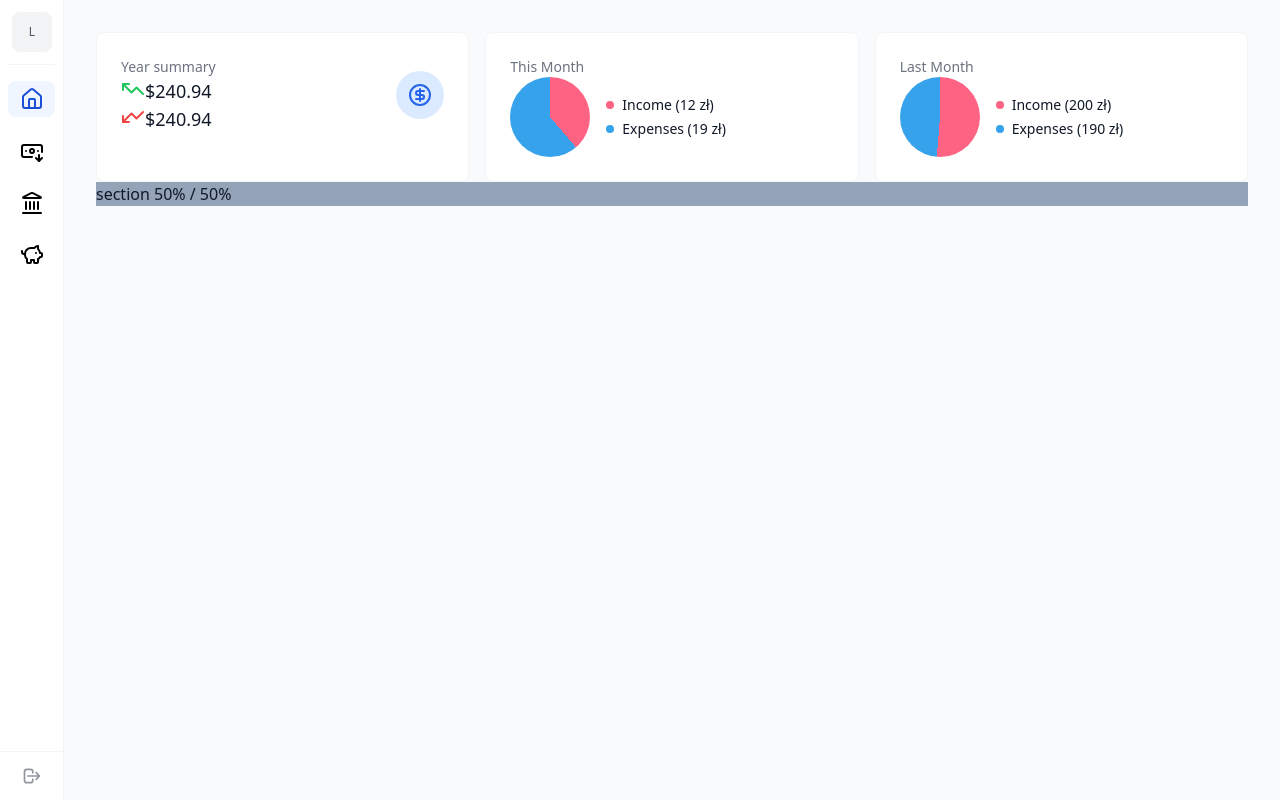
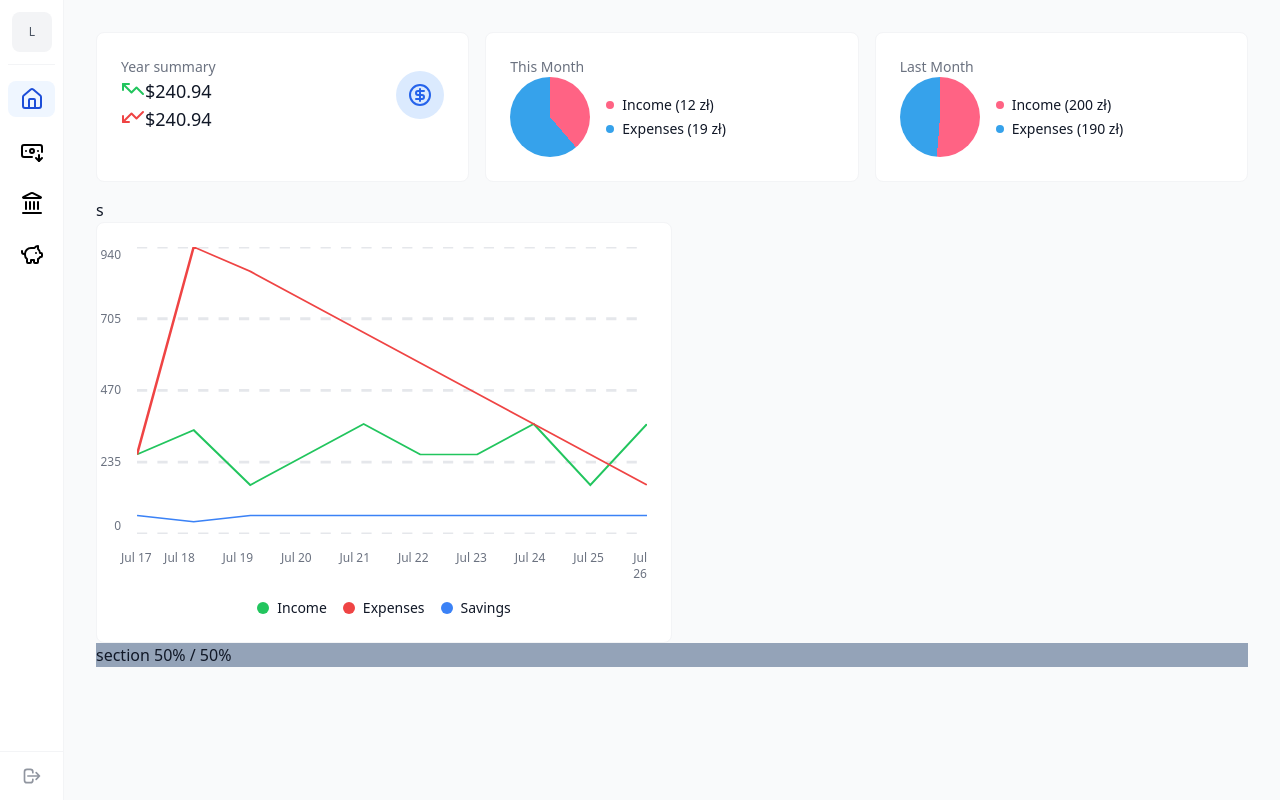
Before and after one commit to Just-Krzysztof/fe-budget, a React (Vite) app: page /dashboard in a window 1280 px wide. Built offline with nearby package versions, Linux system fonts and the light colour scheme.

Commit message:
Line chart

```diff
--- /dev/null
+++ b/src/components/LineChart.tsx
@@ -0,0 +1,154 @@
+type DataPoint = {
+  value: number;
+  label: string;
+};
+
+type LineChartProps = {
+  incomeData: DataPoint[];
+  expensesData: DataPoint[];
+  saveData: DataPoint[];
+  maxRecords?: number;
+  className?: string;
+};
+
+const colors = {
+  income: '#22c55e',
+  expenses: '#ef4444',
+  save: '#3b82f6',
+};
+
+export const LineChart = ({
+  incomeData,
+  expensesData,
+  saveData,
+  maxRecords = 10,
+  className,
+}: LineChartProps) => {
+  const slicedIncome = incomeData.slice(-maxRecords);
+  const slicedExpenses = expensesData.slice(-maxRecords);
+  const slicedSave = saveData.slice(-maxRecords);
+
+  const allData = [...slicedIncome, ...slicedExpenses, ...slicedSave];
+  const labels = [...new Set(allData.map((d) => d.label))].sort();
+  const maxValue = Math.max(...allData.map((d) => d.value), 0);
+
+  const generatePath = (data: DataPoint[]): string => {
+    if (data.length < 2) return '';
+    const sortedData = [...data].sort((a, b) => labels.indexOf(a.label) - labels.indexOf(b.label));
+    return sortedData
+      .map((point, i) => {
+        const x = (labels.indexOf(point.label) / (labels.length - 1)) * 100;
+        const y = 100 - (point.value / maxValue) * 100;
+        return `${i === 0 ? 'M' : 'L'} ${x.toFixed(2)} ${y.toFixed(2)}`;
+      })
+      .join(' ');
+  };
+
+  const yAxisLabels = [...Array(5)].map((_, i) => ({
+    value: (maxValue / 4) * (4 - i),
+    position: `${(i / 4) * 100}%`,
+  }));
+
+  return (
+    <div className={`w-full rounded-lg border border-gray-100 bg-white p-4 md:p-6 ${className}`}>
+      <div className="flex">
+        {/* Y-Axis */}
+        <div className="relative flex-shrink-0 pr-4 text-xs text-right text-gray-500">
+          {yAxisLabels.map(({ value, position }, i) => (
+            <div
+              key={i}
+              className="absolute right-4"
+              style={{
+                top: position,
+                transform:
+                  i === 4 ? 'translateY(-100%)' : i === 0 ? 'translateY(0)' : 'translateY(-50%)',
+              }}
+            >
+              {value.toFixed(0)}
+            </div>
+          ))}
+        </div>
+
+        {/* Chart Area */}
+        <div className="relative w-full aspect-video">
+          <svg
+            viewBox="0 0 100 100"
+            className="w-full h-full"
+            preserveAspectRatio="none"
+            aria-labelledby="chart-title"
+            role="img"
+          >
+            <title id="chart-title">Income, Expenses, and Savings Line Chart</title>
+            {/* Grid Lines */}
+            {[...Array(5)].map((_, i) => (
+              <line
+                key={i}
+                x1="0"
+                y1={(i * 100) / 4}
+                x2="100"
+                y2={(i * 100) / 4}
+                stroke="#e5e7eb"
+                strokeDasharray="2,2"
+              />
+            ))}
+
+            {/* Data Paths */}
+            <path
+              d={generatePath(slicedIncome)}
+              fill="none"
+              stroke={colors.income}
+              strokeWidth="0.5"
+            />
+            <path
+              d={generatePath(slicedExpenses)}
+              fill="none"
+              stroke={colors.expenses}
+              strokeWidth="0.5"
+            />
+            <path d={generatePath(slicedSave)} fill="none" stroke={colors.save} strokeWidth="0.5" />
+          </svg>
+        </div>
+      </div>
+
+      {/* X-Axis Labels */}
+      <div className="relative mt-4 h-4 w-full">
+        {labels.map((label, i) => (
+          <span
+            key={label}
+            className="absolute text-xs text-gray-500"
+            style={{
+              left: `${(i / (labels.length - 1)) * 100}%`,
+              transform:
+                i === 0
+                  ? 'translateX(0)'
+                  : i === labels.length - 1
+                    ? 'translateX(-100%)'
+                    : 'translateX(-50%)',
+            }}
+          >
+            {new Date(label).toLocaleDateString('en-US', { month: 'short', day: 'numeric' })}
+          </span>
+        ))}
+      </div>
+
+      {/* Legend */}
+      <div className="mt-8 flex justify-center gap-4 text-sm">
+        <div className="flex items-center gap-2">
+          <span className="h-3 w-3 rounded-full" style={{ backgroundColor: colors.income }}></span>
+          <span>Income</span>
+        </div>
+        <div className="flex items-center gap-2">
+          <span
+            className="h-3 w-3 rounded-full"
+            style={{ backgroundColor: colors.expenses }}
+          ></span>
+          <span>Expenses</span>
+        </div>
+        <div className="flex items-center gap-2">
+          <span className="h-3 w-3 rounded-full" style={{ backgroundColor: colors.save }}></span>
+          <span>Savings</span>
+        </div>
+      </div>
+    </div>
+  );
+};
--- a/src/pages/HomePage.tsx
+++ b/src/pages/HomePage.tsx
@@ -1,5 +1,6 @@
 import { TrendingUp, TrendingDown, CircleDollarSign } from 'lucide-react';
 import { PieChart } from '../components/PieChart';
+import { LineChart } from '../components/LineChart';
 
 const pieChartData = [
   { value: 12, color: 'rgba(255, 99, 132, 1)', label: 'Income' },
@@ -9,6 +10,47 @@ const pieChartData = [
 const pieChartData2 = [
   { value: 200, color: 'rgba(255, 99, 132, 1)', label: 'Income' },
   { value: 190, color: 'rgba(54, 162, 235, 1)', label: 'Expenses' },
+];
+
+// Corrected line chart data
+const lineChartIncome = [
+  { value: 150, label: '2025-07-16' },
+  { value: 260, label: '2025-07-17' },
+  { value: 340, label: '2025-07-18' },
+  { value: 160, label: '2025-07-19' },
+  { value: 260, label: '2025-07-20' },
+  { value: 360, label: '2025-07-21' },
+  { value: 260, label: '2025-07-22' },
+  { value: 260, label: '2025-07-23' },
+  { value: 360, label: '2025-07-24' },
+  { value: 160, label: '2025-07-25' },
+  { value: 360, label: '2025-07-26' },
+];
+const lineChartExpenses = [
+  { value: 350, label: '2025-07-16' },
+  { value: 260, label: '2025-07-17' },
+  { value: 940, label: '2025-07-18' },
+  { value: 860, label: '2025-07-19' },
+  { value: 760, label: '2025-07-20' },
+  { value: 660, label: '2025-07-21' },
+  { value: 560, label: '2025-07-22' },
+  { value: 460, label: '2025-07-23' },
+  { value: 360, label: '2025-07-24' },
+  { value: 260, label: '2025-07-25' },
+  { value: 160, label: '2025-07-26' },
+];
+const lineChartSave = [
+  { value: 50, label: '2025-07-16' },
+  { value: 60, label: '2025-07-17' },
+  { value: 40, label: '2025-07-18' },
+  { value: 60, label: '2025-07-19' },
+  { value: 60, label: '2025-07-20' },
+  { value: 60, label: '2025-07-21' },
+  { value: 60, label: '2025-07-22' },
+  { value: 60, label: '2025-07-23' },
+  { value: 60, label: '2025-07-24' },
+  { value: 60, label: '2025-07-25' },
+  { value: 60, label: '2025-07-26' },
 ];
 
 export const HomePage = () => {
@@ -50,8 +92,26 @@ export const HomePage = () => {
           </div>
         </article>
       </div>
-      <div className="w-full"></div>
+      <div className="w-full flex flex-col mt-4">
+        <div className="md:w-[50%]">s</div>
+        <div className="md:w-[50%]">
+          <LineChart
+            incomeData={lineChartIncome}
+            expensesData={lineChartExpenses}
+            saveData={lineChartSave}
+            maxRecords={10}
+          />
+        </div>
+      </div>
       <div className="w-full bg-slate-400">section 50% / 50%</div>
+      {/* <div className="mt-4 w-full">
+        <LineChart
+          incomeData={lineChartIncome}
+          expensesData={lineChartExpenses}
+          saveData={lineChartSave}
+          maxRecords={20}
+        />
+      </div> */}
     </>
   );
 };
```
Also changed, not shown: 1 other file (tests, documents, lock files or other folders).
